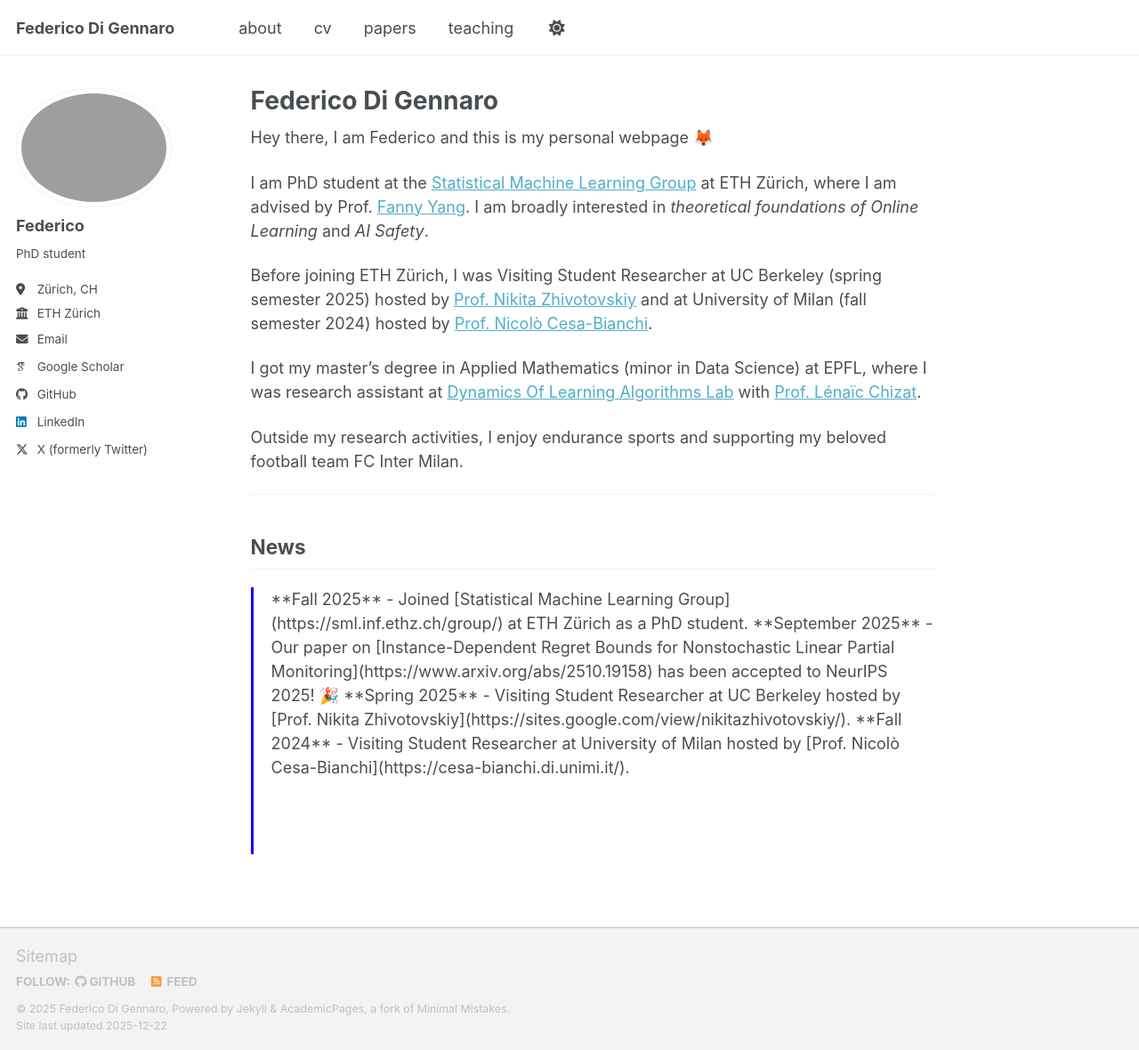
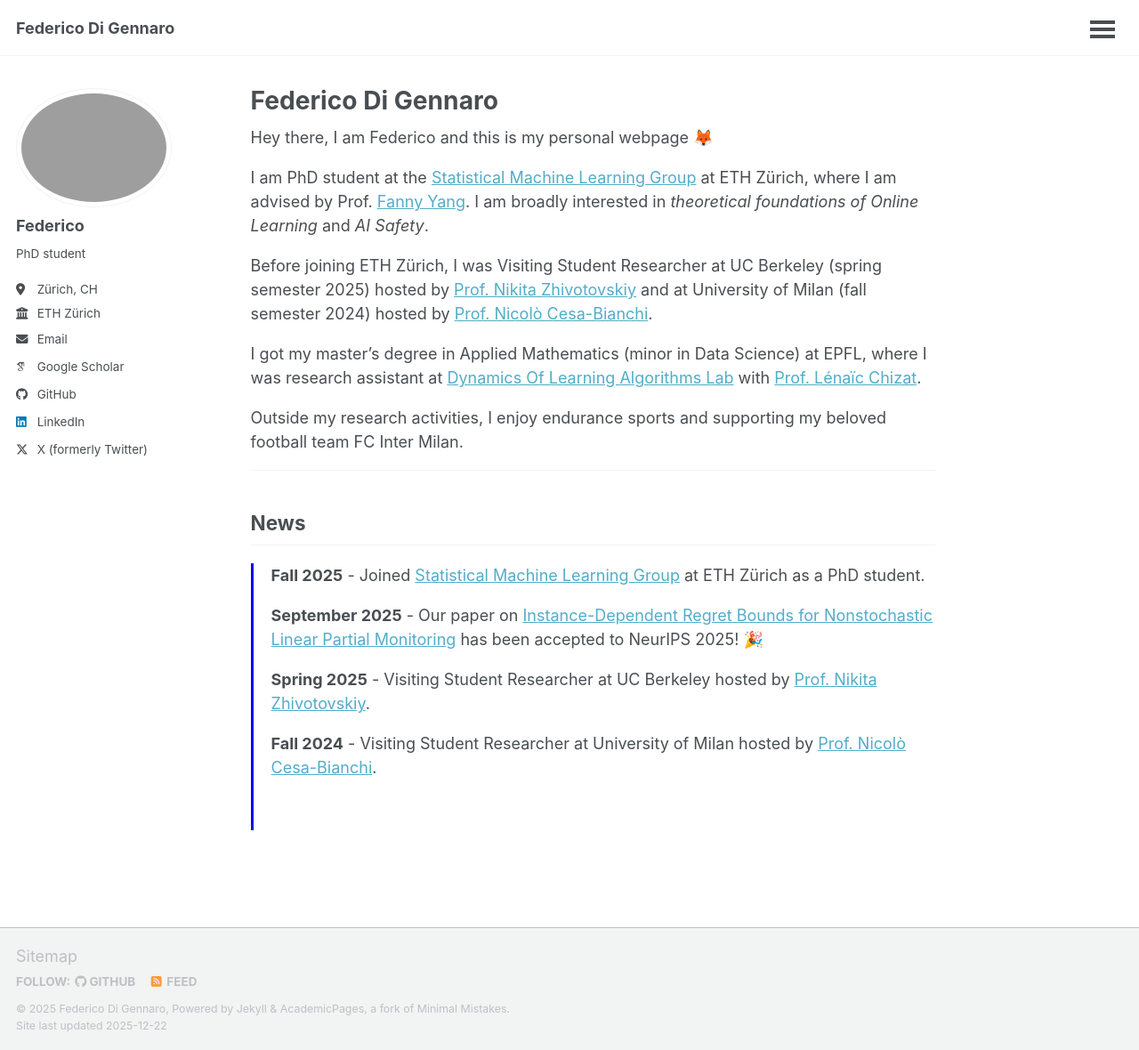
Before and after one commit to FedericoDiGennaro/FedericoDiGennaro.github.io, a Jekyll site: the page built from _pages/about.md, in a window 1280 px wide and 1180 px high. Shown: the whole window at 89% size. Built offline with Jekyll 4.4.1, drawn with Linux system fonts in a browser that asks for light colours; some web fonts are replaced; a script bundle is joined from its source files by our own code; library files that are not in the unit come from our copies.

Commit message:
Fix image rendering, align nav to right, fix news section formatting

```diff
--- a/_config.yml
+++ b/_config.yml
@@ -23,7 +23,7 @@
 #               Additional customization can be done by editing /_includes/author-profile.html
 author:
   # Biographic information
-  avatar           : "_24C2214.jpg"
+  avatar           : "profile-photo.jpg"
   name             : "Federico"
   pronouns         : # example: "she/her"
   bio              : "PhD student"
--- a/_includes/head.html
+++ b/_includes/head.html
@@ -14,3 +14,4 @@
 
 <!-- For all browsers -->
 <link rel="stylesheet" href="{{ base_path }}/assets/css/main.css">
+<link rel="stylesheet" href="{{ base_path }}/assets/css/custom.css">
--- a/_pages/about.md
+++ b/_pages/about.md
@@ -22,13 +22,11 @@
 ## News
 
 <div style="height: 300px; overflow-y: auto; border-left: 3px solid #0d01ffff; padding-left: 20px; margin-top: 20px;">
+<p><strong>Fall 2025</strong> - Joined <a href="https://sml.inf.ethz.ch/group/">Statistical Machine Learning Group</a> at ETH Zürich as a PhD student.</p>
 
-**Fall 2025** - Joined [Statistical Machine Learning Group](https://sml.inf.ethz.ch/group/) at ETH Zürich as a PhD student.
+<p><strong>September 2025</strong> - Our paper on <a href="https://www.arxiv.org/abs/2510.19158">Instance-Dependent Regret Bounds for Nonstochastic Linear Partial Monitoring</a> has been accepted to NeurIPS 2025! 🎉</p>
 
-**September 2025** - Our paper on [Instance-Dependent Regret Bounds for Nonstochastic Linear Partial Monitoring](https://www.arxiv.org/abs/2510.19158) has been accepted to NeurIPS 2025! 🎉
+<p><strong>Spring 2025</strong> - Visiting Student Researcher at UC Berkeley hosted by <a href="https://sites.google.com/view/nikitazhivotovskiy/">Prof. Nikita Zhivotovskiy</a>.</p>
 
-**Spring 2025** - Visiting Student Researcher at UC Berkeley hosted by [Prof. Nikita Zhivotovskiy](https://sites.google.com/view/nikitazhivotovskiy/).
-
-**Fall 2024** - Visiting Student Researcher at University of Milan hosted by [Prof. Nicolò Cesa-Bianchi](https://cesa-bianchi.di.unimi.it/).
-
+<p><strong>Fall 2024</strong> - Visiting Student Researcher at University of Milan hosted by <a href="https://cesa-bianchi.di.unimi.it/">Prof. Nicolò Cesa-Bianchi</a>.</p>
 </div>
--- /dev/null
+++ b/assets/css/custom.css
@@ -0,0 +1,20 @@
+/* Custom styles for navigation alignment */
+.greedy-nav .visible-links {
+  display: flex !important;
+  justify-content: flex-end !important;
+  align-items: center !important;
+  width: 100%;
+}
+
+.greedy-nav .visible-links li:first-child {
+  margin-right: auto !important;
+}
+
+.greedy-nav .visible-links li {
+  display: inline-block !important;
+}
+
+/* Ensure news section renders with proper spacing */
+.page__content p {
+  margin-bottom: 1em;
+}
```
Also changed, not shown: 2 other files.
